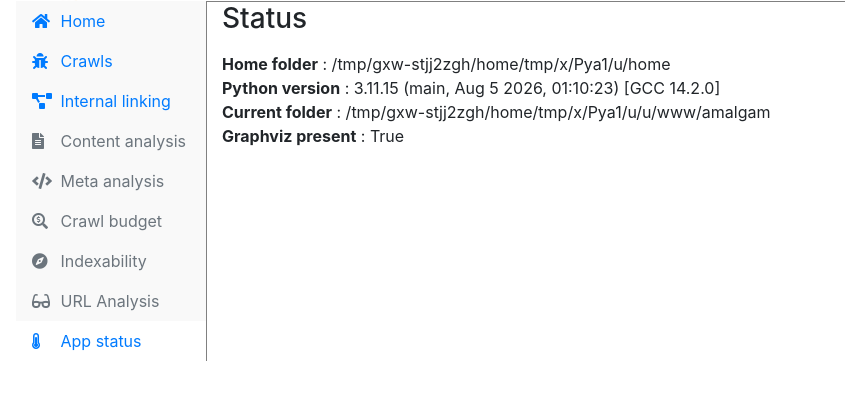
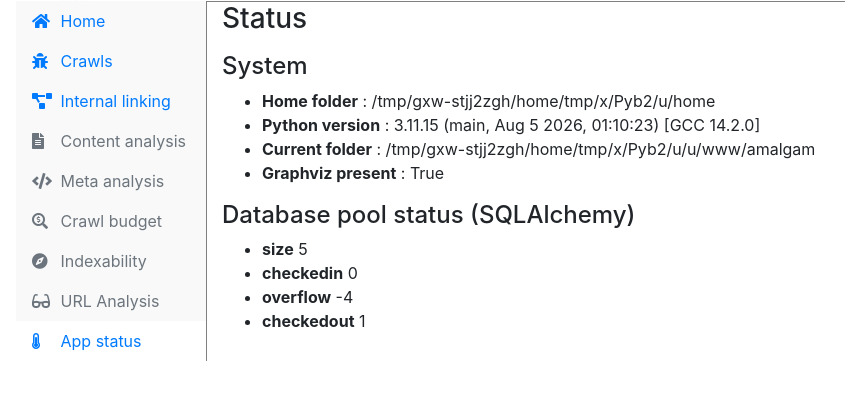
Before and after one commit to alexgheorghiu/amalgam, a Flask app: page /status in a window 1280 px wide. Shown: the part 61-461 px from the top of the page, without its empty margins (54-899 px from the left). Run offline with Flask 2, Linux system fonts and the light colour scheme; the visitor is signed in with stand-in values (Sample User, id 1); data that the repository does not hold is empty; some libraries are stand-ins or nearby versions.

Commit message:
Made Delegate short lived so it can be garbaged collected and set per Session

```diff
--- a/amalgam/app.py
+++ b/amalgam/app.py
@@ -8,10 +8,11 @@ import jsonpickle
 import threading
 
 from amalgam import database
-from amalgam.delegate import delegate
+from amalgam.delegate import Delegate
 from amalgam.models.models import Url, Crawl, User, Site, User, Base
 from amalgam.progress_tracker import ProgressTracker
 # from amalgam.progress_tracker import ProgressTracker
+
 
 
 # def create_app():
@@ -34,6 +35,7 @@ def check_db(app):
 
 
 def setup_database(app):
+	delegate = Delegate(database.get_session())
 	with app.app_context():
 		# db.init_app(app)
 		# db.create_all()
@@ -75,6 +77,7 @@ def welcome():
 # Route for handling the login page logic
 @app.route('/login', methods=['GET', 'POST'])
 def login():
+	delegate = Delegate(database.get_session())
 	error = None
 	if request.method == 'POST':
 		email = request.form['email']
@@ -112,6 +115,7 @@ def logout():
 @app.route('/home')
 @login_required
 def home():
+	delegate = Delegate(database.get_session())
 	user = delegate.user_get_by_id(session['user_id'])
 	sites = delegate.site_get_all()	# TODO: In the future show only sites for current user
 	return render_template('home.html', sites=sites, user=user)
@@ -127,6 +131,7 @@ def sitemap():
 @app.route('/crawl')
 @login_required
 def crawl():
+	delegate = Delegate(database.get_session())
 	user = delegate.user_get_by_id(session['user_id'])
 	site = delegate.site_get_by_id(user.current_site_id)
 	crawls = delegate.crawl_get_all_for_site(user.current_site_id)
@@ -139,6 +144,7 @@ def crawl():
 def crawl_exe():
 	global PROGRESS_TRACKER
 	global CRAWLS
+	delegate = Delegate(database.get_session())
 
 	@copy_current_request_context
 	def notify(msg):
@@ -187,6 +193,7 @@ def crawl_exe():
 @login_required
 def crawl_report():
 	global PROGRESS_TRACKER
+	delegate = Delegate(database.get_session())
 
 	# print("\n{}: Current session tracker: {}".format(threading.current_thread().ident, session['progress_tracker']))
 	crawlId = request.args.get('id')
@@ -204,6 +211,7 @@ def crawl_report():
 @app.route('/crawl.delete', methods=['GET', 'POST'])
 @login_required
 def crawl_delete():
+	delegate = Delegate(database.get_session())
 	try:
 		id = request.args.get('id', type=int)
 		crawl = delegate.crawl_get_by_id(id)
@@ -235,6 +243,7 @@ def crawl_cancel():
 @app.route('/crawl.view_links', methods=['GET'])
 @login_required
 def crawl_view_links():
+	delegate = Delegate(database.get_session())
 	try:
 		id = request.args.get('id', type=int)
 		crawl = delegate.crawl_get_by_id(id)
@@ -250,6 +259,7 @@ def crawl_view_links():
 @app.route('/crawl.view_pages', methods=['GET'])
 @login_required
 def crawl_view_pages():
+	delegate = Delegate(database.get_session())
 	try:
 		id = request.args.get('id', type=int)
 		crawl = delegate.crawl_get_by_id(id)
@@ -272,6 +282,8 @@ def sitemap_result():
 @app.route('/status', methods=['GET', 'POST'])
 @login_required
 def status():
+	delegate = Delegate(database.get_session())
+
 	status = []
 
 	#Home folder
@@ -293,12 +305,19 @@ def status():
 	user = delegate.user_get_by_id(session['user_id'])
 	sites = delegate.site_get_all()	# TODO: In the future show only sites for current user
 
-	return render_template('status.html', status=status, user=user, sites=sites)
+	db_status = {}
+	db_status['size'] = database.engine.pool.size()
+	db_status['checkedin'] = database.engine.pool.checkedin()
+	db_status['overflow'] = database.engine.pool.overflow()
+	db_status['checkedout'] = database.engine.pool.checkedout()
+
+	return render_template('status.html', status=status, user=user, sites=sites, db_status = db_status)
 
 
 @app.route('/internal_linking', methods=['GET', 'POST'])
 @login_required
 def internal_linking():
+	delegate = Delegate(database.get_session())
 	user = delegate.user_get_by_id(session['user_id'])
 	# site = delegate.site_delete_by_id(user.current_site_id)
 	last_crawl = delegate.crawl_get_last_for_site(user.current_site_id)
@@ -333,6 +352,7 @@ def settings():
 @app.route('/personal_settings', methods=['GET', 'POST'])
 @login_required
 def personal_settings():
+	delegate = Delegate(database.get_session())
 	user = delegate.user_get_by_id(session['user_id'])
 	sites = delegate.site_get_all()	# TODO: In the future show only sites for current user
 	return render_template('personal_settings.html', user=user, sites=sites, clazz=User)
@@ -341,6 +361,7 @@ def personal_settings():
 @app.route('/personal_settings.edit', methods=['GET', 'POST'])
 @login_required
 def personal_settings_edit():
+	delegate = Delegate(database.get_session())
 	user = delegate.user_get_by_id(session['user_id'])
 	sites = delegate.site_get_all()	# TODO: In the future show only sites for current user
 	return render_template('personal_settings_edit.html', user=user, sites=sites, clazz=User)
@@ -349,6 +370,7 @@ def personal_settings_edit():
 @app.route('/personal_settings.update', methods=['GET', 'POST'])
 @login_required
 def personal_settings_update():
+	delegate = Delegate(database.get_session())
 	user = delegate.user_get_by_id(session['user_id'])
 
 	if not request.form['name']:
@@ -383,6 +405,7 @@ def personal_settings_update():
 @app.route('/sites', methods=['GET', 'POST'])
 @login_required
 def sites():
+	delegate = Delegate(database.get_session())
 	user = delegate.user_get_by_id(session['user_id'])
 	sites = delegate.site_get_all()	# TODO: In the future show only sites for current user
 	return render_template('sites.html', user=user, sites=sites)
@@ -391,6 +414,7 @@ def sites():
 @app.route('/site.delete', methods=['GET', 'POST'])
 @login_required
 def site_delete():
+	delegate = Delegate(database.get_session())
 	site_id = request.args.get('site_id', type=int)
 	# page = request.args.get('page', type=str)
 
@@ -406,6 +430,7 @@ def site_delete():
 @app.route('/site.add', methods=['GET', 'POST'])
 @login_required
 def site_add():
+	delegate = Delegate(database.get_session())
 	page = request.args.get('page', type=str)
 	user = delegate.user_get_by_id(session['user_id'])
 	page = request.form['page']
@@ -426,6 +451,7 @@ def site_add():
 @app.route('/switch_site')
 @login_required
 def switch_site():
+	delegate = Delegate(database.get_session())
 	user_id = session['user_id']
 	user = delegate.user_get_by_id(user_id)
 
@@ -450,6 +476,7 @@ def switch_site():
 @app.route('/users', methods=['GET', 'POST'])
 @login_required
 def users():
+	delegate = Delegate(database.get_session())
 	user = delegate.user_get_by_id(session['user_id'])
 	sites = delegate.site_get_all()	# TODO: In the future show only sites for current user
 	users = delegate.user_get_all()
@@ -458,6 +485,7 @@ def users():
 
 @app.route('/user.add', methods=['GET', 'POST'])
 def user_add():
+	delegate = Delegate(database.get_session())
 	if not request.form['name']:
 		flash('No name.')
 		return redirect(url_for('users'))
@@ -488,6 +516,7 @@ def user_add():
 @app.route('/user.delete', methods=['GET', 'POST'])
 @login_required
 def user_delete():
+	delegate = Delegate(database.get_session())
 	user_id = request.args.get('user_id', type=int)
 	# page = request.args.get('page', type=str)
 
@@ -501,6 +530,7 @@ def user_delete():
 @app.route('/user.edit', methods=['GET', 'POST'])
 @login_required
 def user_edit():
+	delegate = Delegate(database.get_session())
 	user_id = request.args.get('user_id', type=int)
 	edited_user = delegate.user_get_by_id(user_id)
 
@@ -514,6 +544,7 @@ def user_edit():
 @app.route('/user.update', methods=['GET', 'POST'])
 @login_required
 def user_update():
+	delegate = Delegate(database.get_session())
 	edited_user_id = request.form['edited_user_id']
 	edited_user = delegate.user_get_by_id(edited_user_id)
 
--- a/amalgam/database.py
+++ b/amalgam/database.py
@@ -18,7 +18,7 @@ from sqlalchemy import event
 SQLALCHEMY_DATABASE = 'mysql'
 SQLALCHEMY_DATABASE_URI = 'mysql+pymysql://amalgam:amalgam@localhost/amalgam?charset=utf8mb4' # https://stackoverflow.com/questions/47419943/pymysql-warning-1366-incorrect-string-value-xf0-x9f-x98-x8d-t
 SQLALCHEMY_ECHO = False
-SQLALCHEMY_ENGINE_OPTIONS = {'pool_size': 10, 'max_overflow': 0}
+SQLALCHEMY_ENGINE_OPTIONS = {'pool_size': 10, 'max_overflow': 5}
 
 
 # PostgreSQL
@@ -36,15 +36,26 @@ Without this option set the data updated from a thread is not detected by anothe
 """
 
 # This does persist connnections
+# It can maintain a pool of connections alive....just in case :p https://docs.sqlalchemy.org/en/13/core/pooling.html
 engine = create_engine(SQLALCHEMY_DATABASE_URI,
                         echo=SQLALCHEMY_ECHO,
-                        # pool_recycle=3600,
-                        poolclass=NullPool,
+                        pool_recycle=3600,
+                        # poolclass=NullPool,
                         isolation_level= SQLALCHEMY_ISOLATION_LEVEL,
-                    #    **SQLALCHEMY_ENGINE_OPTIONS
+                       **SQLALCHEMY_ENGINE_OPTIONS
                        )
 
 session_factory = sessionmaker(bind=engine)
+# scoped_session_factory = scoped_session(session_factory)
+
+def get_session():
+    return session_factory()
+
+
+SESSION_STATEGY_FIXED = 'fixed'
+SESSION_STATEGY_NEW_ON_DEMAND = 'on demand'
+SESSION_STATEGY_THREAD_ISOLATION = 'on demand isolation'
+
 
 
 if SQLALCHEMY_DATABASE == 'sqlite':
--- a/amalgam/delegate.py
+++ b/amalgam/delegate.py
@@ -13,41 +13,18 @@ class Delegate:
         https://stackoverflow.com/questions/6297404/multi-threaded-use-of-sqlalchemy
         https://docs.sqlalchemy.org/en/14/orm/contextual.html
     """
-    SESSION_STATEGY_FIXED = 'fixed'
-    SESSION_STATEGY_NEW_ON_DEMAND = 'on demand'
-    SESSION_STATEGY_THREAD_ISOLATION = 'on demand isolation'
 
-    strategy = None # "FIXED", "NEW_ON_DEMAND", "THREAD_ISOLATION"
+    def __init__(self, session):
+        print("Delegate constructor.")
+        self.session = session
 
-    def __init__(self, strategy = None, session_object=None):
-        self.strategy = strategy
-        if strategy == Delegate.SESSION_STATEGY_FIXED:
-            self._session = session_object
-        elif strategy == Delegate.SESSION_STATEGY_NEW_ON_DEMAND:
-            self._session_factory = session_object
-        elif strategy == Delegate.SESSION_STATEGY_THREAD_ISOLATION:
-            self._session_factory = session_object
-            self._scoped_session_factory = scoped_session(session_factory)
-        else:
-            raise Exception('Wrong params')
+    def __del__(self):
+        print("Delegate destructor.")
+        self.session.close()
 
     def get_session(self):
-        if self.strategy == Delegate.SESSION_STATEGY_FIXED:
-            return self._session
-        elif self.strategy == Delegate.SESSION_STATEGY_NEW_ON_DEMAND:
-            return self._session_factory()
-        elif self.strategy == Delegate.SESSION_STATEGY_THREAD_ISOLATION:
-            return self._scoped_session_factory()
+        return self.session
 
-
-
-    def add_tag(self, namestr):
-        # session = self.get_session()
-        # tag_random = Tag(name=namestr)
-        # session.add_all([tag_random])
-        # session.commit()
-        # print("Tag {} added".format(namestr))
-        self._scoped_session.remove()
 
     def add_user(self, user):
         session = self.get_session()
@@ -353,8 +330,3 @@ class Delegate:
         session = self.get_session()
         session.query(User).filter(User.id == user_id).delete()
         session.commit()
-
-
-# Create and "export" Delegate
-# delegate = Delegate(strategy=Delegate.SESSION_STATEGY_FIXED, session_object=session_factory())
-delegate = Delegate(strategy=Delegate.SESSION_STATEGY_THREAD_ISOLATION, session_object=session_factory)
--- a/amalgam/templates/status.html
+++ b/amalgam/templates/status.html
@@ -2,12 +2,21 @@
 {% extends "base_inner.html" %}
 {% block content %}
 <h3>Status</h3>
-<p>
-	<!-- messages -->
-	{% for info in status %}
-		<div>
-		<span class="font-weight-bold" >{{ info.key }}</span> : {{ info.value }}
-		</div>
-	{% endfor %}
-</p>
+<p/>
+
+<h4>System</h4>
+<ul>
+{% for info in status %}
+	<li><span class="font-weight-bold" >{{ info.key }}</span> : {{ info.value }}</li>
+{% endfor %}
+</ul>
+<p/>
+
+<h4>Database pool status (SQLAlchemy)</h4>
+<ul>
+	<li><span class="font-weight-bold">size</span> {{db_status['size']}}</li>
+	<li><span class="font-weight-bold">checkedin</span> {{db_status['checkedin']}}</li>
+	<li><span class="font-weight-bold">overflow</span> {{db_status['overflow']}}</li>
+	<li><span class="font-weight-bold">checkedout</span> {{db_status['checkedout']}}</li>
+</ul>
 {% endblock %}
--- a/manage_db.py
+++ b/manage_db.py
@@ -3,10 +3,11 @@ import argparse
 import sys
 # from amalgam import database
 
+from amalgam.delegate import Delegate
 from amalgam import database
-from amalgam.delegate import delegate
 from amalgam.models.models import User, Site, Base
 
+delegate = Delegate(database.get_session())
 
 def drop_tables():
     """Drop all tables"""
```
Also changed, not shown: amalgam/crawler/crawler.py (+7 -4 lines), amalgam/tests/test_core.py (+4 -0 lines), amalgam/tests/test_db_pooling_threads_delegate.py (+9 -1 lines).
